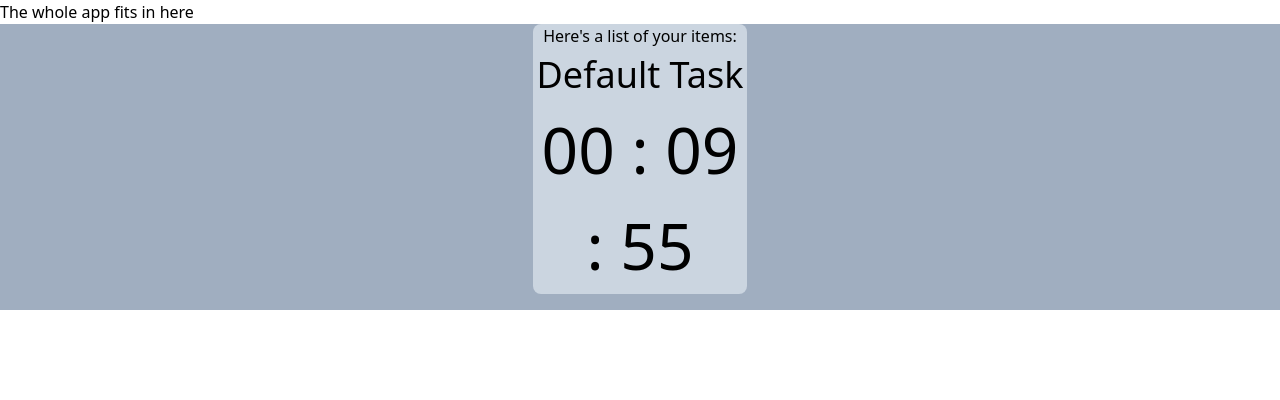
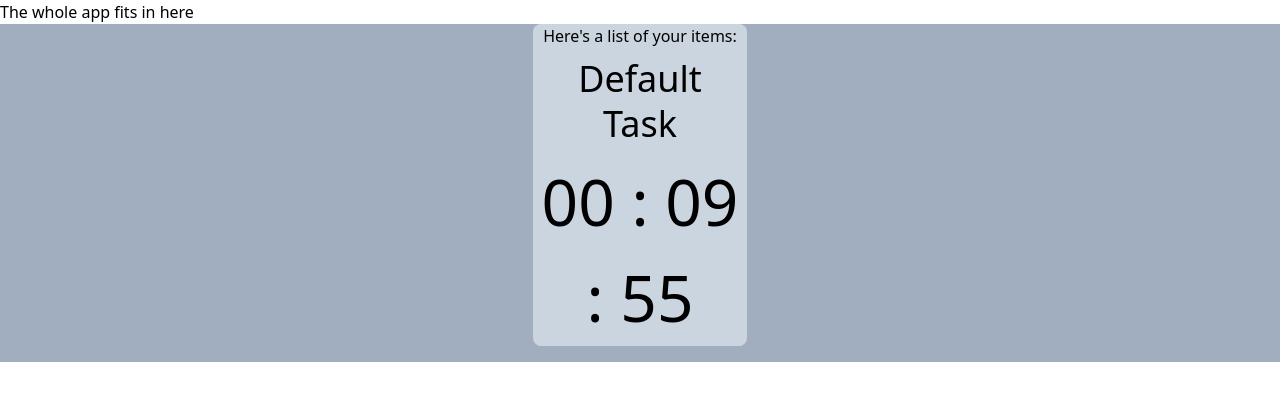
Before and after one commit to LaustinSpayce/countdown-timer, a React (Create React App) app: page / in a window 1280 px wide. Shown: the top 400 px of the page. Built offline with nearby package versions, Linux system fonts and the light colour scheme.

Commit message:
Look nicer

```diff
--- a/src/components/countdownitem.jsx
+++ b/src/components/countdownitem.jsx
@@ -37,8 +37,8 @@ export default function CountdownItem(props) {
     }
   }, [taskEditing])
 
-  const editor = <input className='text-4xl' value={taskName} ref={inputRef} onChange={OnTextBoxChange} onKeyPress={onKeyPress} onBlur={onTextEditorBlur}/>
-  const textDisplay = <p className='text-4xl'>{taskName}</p>
+  const editor = <input className='text-center bg-gray-200 appearance-none rounded w-full py-2 px-4 text-gray-700 leading-tight focus:outline-none text-4xl' value={taskName} ref={inputRef} onChange={OnTextBoxChange} onKeyPress={onKeyPress} onBlur={onTextEditorBlur}/>
+  const textDisplay = <p className='text-4xl py-2 px-4 leading-tight'>{taskName}</p>
 
   return (
     <div>
--- a/src/components/countdowntimer.jsx
+++ b/src/components/countdowntimer.jsx
@@ -70,7 +70,7 @@ export default function CountDownTimer(props) {
   let minutes = ((Math.floor((timeRemaining / 60) % 60))).toString().padStart(2, '0')
   let seconds = (timeRemaining % 60).toString().padStart(2, '0')
 
-  const editor = <div><input className='text-6xl m-12 w-auto' value={timeInputString} type="number" ref={inputRef} onChange={OnTimeBoxChange} onKeyPress={onKeyPress} onBlur={onTimeEditorBlur}/></div>
+  const editor = <div><input className='text-center bg-gray-200 appearance-none rounded w-full py-2 px-4 text-gray-700 leading-tight focus:outline-none text-6xl' value={timeInputString} type="number" ref={inputRef} onChange={OnTimeBoxChange} onKeyPress={onKeyPress} onBlur={onTimeEditorBlur}/></div>
 
   const timeDisplay = <div className='text-6xl' onClick={ClickBox}>{hours} : {minutes} : {seconds}</div>
 
```
